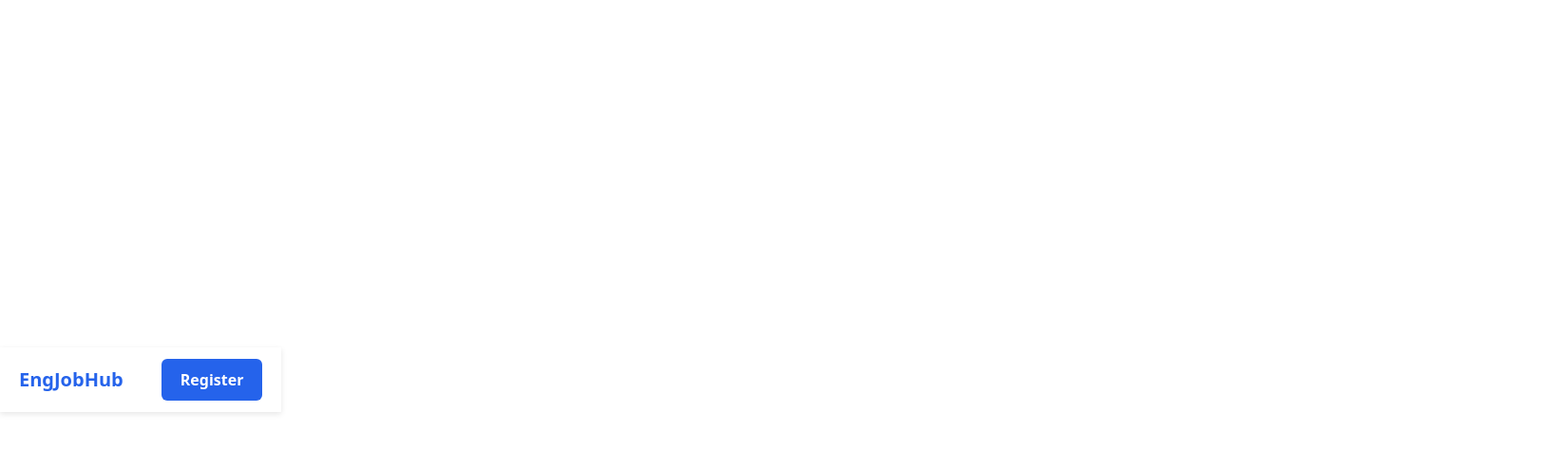
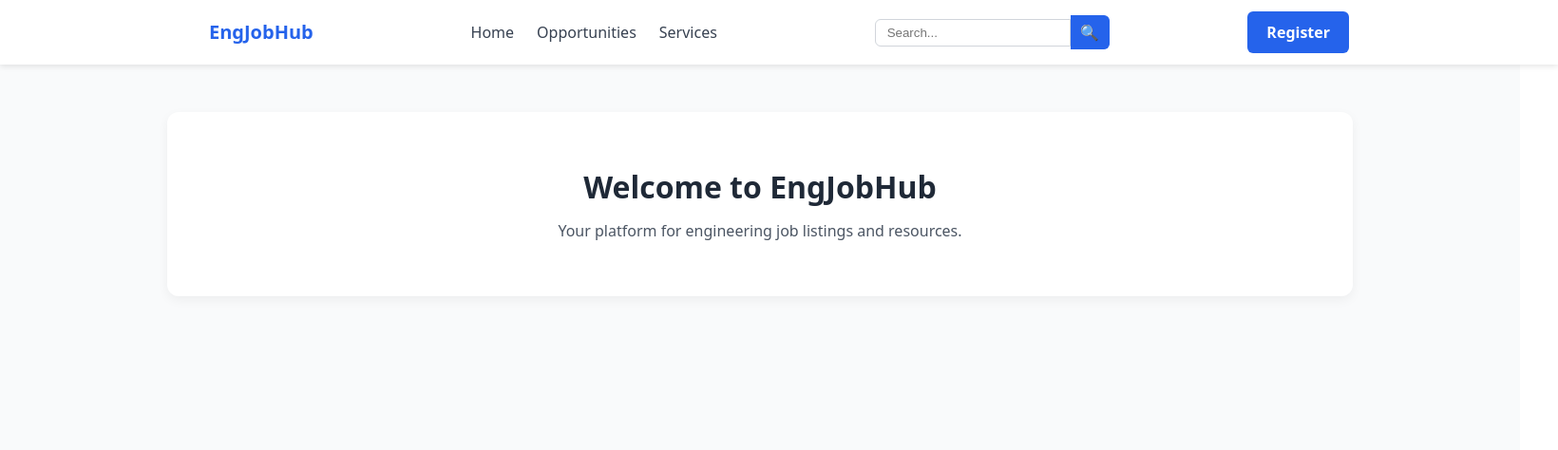
Before and after one commit to Pranava116/EngJobHub, a React app in the folder enggobhub/frontend/: page / in a window 1280 px wide. Shown: the top 474 px of the page at 95% size, 1640 px wide, since content can reach past the window. Built offline with nearby package versions, Linux system fonts and the light colour scheme; the HTML template or start-up script is replaced by a standard one.

Commit message:
save progress

```diff
--- a/enggobhub/frontend/src/Components/Navbar.css
+++ b/enggobhub/frontend/src/Components/Navbar.css
@@ -1,34 +1,86 @@
-/* Navbar wrapper */
 .navbar {
   width: 100%;
   background-color: #ffffff;
   box-shadow: 0 2px 6px rgba(0, 0, 0, 0.1);
   padding: 12px 20px;
-  position: sticky; /* stays at top when scrolling */
+  position: sticky;
   top: 0;
   z-index: 1000;
 }
 
-/* Flexbox for spacing */
 .navbar-container {
   max-width: 1200px;
   margin: 0 auto;
   display: flex;
-  justify-content: space-between; /* left logo, right button */
+  justify-content: space-between;
   align-items: center;
+  flex-wrap: wrap; /* allow wrapping on small screens */
 }
 
-/* Logo / Brand */
+/* Logo */
 .navbar-logo {
   font-size: 20px;
   font-weight: bold;
-  color: #2563eb; /* blue */
+  color: #2563eb;
+}
+
+/* Links */
+.navbar-links {
+  display: flex;
+  gap: 24px;
+  margin-left: 20px;
+}
+
+.nav-link {
+  text-decoration: none;
+  color: #374151;
+  font-weight: 500;
+  transition: color 0.3s ease;
+}
+
+.nav-link:hover {
+  color: #2563eb;
+}
+
+/* Search bar */
+.navbar-search {
+  display: flex;
+  align-items: center;
+  margin-left: 20px;
+}
+
+.search-input {
+  padding: 6px 12px;
+  border: 1px solid #d1d5db;
+  border-radius: 6px 0 0 6px;
+  outline: none;
+  width: 180px;
+  transition: border-color 0.3s ease;
+}
+
+.search-input:focus {
+  border-color: #2563eb;
+}
+
+.search-button {
+  padding: 6px 10px;
+  border: 1px solid #2563eb;
+  border-left: none;
+  border-radius: 0 6px 6px 0;
+  background-color: #2563eb;
+  color: #ffffff;
+  cursor: pointer;
+  transition: background-color 0.3s ease;
+}
+
+.search-button:hover {
+  background-color: #1e40af;
 }
 
 /* Register button */
 .register-button {
   padding: 10px 20px;
-  background-color: #2563eb; /* blue */
+  background-color: #2563eb;
   color: white;
   font-weight: 600;
   border-radius: 6px;
@@ -36,7 +88,38 @@
   transition: background-color 0.3s ease;
 }
 
-/* Hover effect */
-.register-button:hover {
-  background-color: #1e40af; /* darker blue */
+/* Responsive */
+@media (max-width: 768px) {
+  .navbar-container {
+    flex-direction: column;
+    align-items: flex-start;
+    gap: 12px;
+  }
+
+  .navbar-links {
+    flex-direction: column;
+    gap: 8px;
+    width: 100%;
+  }
+
+  .navbar-search {
+    width: 100%;
+    margin-left: 0;
+  }
+
+  .search-input {
+    width: 100%;
+  }
+
+  .search-button {
+    width: 100%;
+    border-radius: 6px;
+    margin-top: 6px;
+    border-left: 1px solid #2563eb;
+  }
+
+  .register-button {
+    width: 100%;
+    text-align: center;
+  }
 }
--- a/enggobhub/frontend/src/Components/Navbar.jsx
+++ b/enggobhub/frontend/src/Components/Navbar.jsx
@@ -5,8 +5,27 @@ function Navbar() {
   return (
     <nav className="navbar">
       <div className="navbar-container">
+        {/* Logo */}
         <div className="navbar-logo">EngJobHub</div>
 
+        {/* Links */}
+        <div className="navbar-links">
+          <Link to="/" className="nav-link">Home</Link>
+          <Link to="/opportunities" className="nav-link">Opportunities</Link>
+          <Link to="/services" className="nav-link">Services</Link>
+        </div>
+
+        {/* Search bar */}
+        <div className="navbar-search">
+          <input
+            type="text"
+            placeholder="Search..."
+            className="search-input"
+          />
+          <button className="search-button">🔍</button>
+        </div>
+
+        {/* Register */}
         <Link to="/auth" className="register-button">
           Register
         </Link>
--- a/enggobhub/frontend/src/Pages/Auth.css
+++ b/enggobhub/frontend/src/Pages/Auth.css
@@ -1,66 +1,86 @@
+
 .auth-container {
+
   display: flex;
   justify-content: center;
   align-items: center;
-  height: 100vh;
-  background-color: #f0f2f5;
+  min-height: 100vh;
+  background: linear-gradient(135deg, #2575fc, #6a11cb);
   font-family: "Segoe UI", Tahoma, Geneva, Verdana, sans-serif;
+  padding: 20px;
+  box-sizing: border-box;
+  width: 200vh;
 }
 
+
 .auth-box {
-  background: #fff;
-  padding: 40px 30px;
-  border-radius: 10px;
-  box-shadow: 0 6px 16px rgba(0, 0, 0, 0.15);
-  width: 350px;
+
+  background: rgba(255, 255, 255, 0.95);
+  padding: 50px 40px;
+  border-radius: 16px;
+  box-shadow: 0 12px 32px rgba(0, 0, 0, 0.2);
+  width: 100%;
+  max-width: 380px;
   text-align: center;
+  backdrop-filter: blur(10px);
+  transition: transform 0.3s ease;
 }
 
+.auth-box:hover {
+  transform: translateY(-4px);
+}
+
+
 .auth-title {
-  margin-bottom: 20px;
-  font-size: 22px;
-  font-weight: bold;
-  color: #333;
+  margin-bottom: 24px;
+  font-size: 24px;
+  font-weight: 700;
+  color: #222;
+  letter-spacing: 0.5px;
 }
+
 
 .role-toggle {
   display: flex;
-  margin-bottom: 25px;
+  margin-bottom: 30px;
   border: 1px solid #ddd;
-  border-radius: 8px;
+  border-radius: 10px;
   overflow: hidden;
 }
 
 .role-toggle button {
   flex: 1;
   padding: 12px;
-  background:black;
+  background: #f7f7f7;
   border: none;
   font-size: 15px;
   cursor: pointer;
-  transition: 0.3s;
+  transition: background 0.3s, color 0.3s;
+  font-weight: 500;
 }
 
 .role-toggle button:hover {
-  background: #eee;
+  background: #e9e9e9;
 }
 
 .role-toggle button.active {
   background: #2575fc;
   color: white;
-  font-weight: bold;
+  font-weight: 600;
+  box-shadow: inset 0 0 5px rgba(0, 0, 0, 0.1);
 }
 
-/* Inputs */
+
 .auth-form .form-group {
-  margin-bottom: 16px;
+  margin-bottom: 18px;
+  text-align: left;
 }
 
 .auth-form input {
   width: 100%;
-  padding: 12px;
+  padding: 14px 12px;
   border: 1px solid #ccc;
-  border-radius: 6px;
+  border-radius: 8px;
   font-size: 14px;
   outline: none;
   transition: border 0.3s, box-shadow 0.3s;
@@ -71,37 +91,39 @@
   box-shadow: 0 0 6px rgba(37, 117, 252, 0.4);
 }
 
-/* Button */
+
 .submit-btn {
   width: 100%;
-  padding: 12px;
-  background: #2575fc;
+  padding: 14px;
+  background: linear-gradient(135deg, #2575fc, #6a11cb);
   border: none;
-  border-radius: 6px;
+  border-radius: 8px;
   color: white;
   font-size: 15px;
-  font-weight: bold;
+  font-weight: 600;
   cursor: pointer;
-  transition: background 0.3s;
+  transition: transform 0.2s, background 0.3s;
 }
 
 .submit-btn:hover {
-  background: #1a5edb;
+  background: linear-gradient(135deg, #1a5edb, #5a0eb1);
+  transform: translateY(-2px);
 }
 
+
 .switch-auth {
-  margin-top: 18px;
+  margin-top: 20px;
   font-size: 14px;
   color: #555;
 }
 
 .switch-auth span {
   color: #2575fc;
-  font-weight: bold;
+  font-weight: 600;
   cursor: pointer;
   transition: color 0.3s;
 }
 
 .switch-auth span:hover {
-  color: #1a5edb;
+  color: #6a11cb;
 }
--- /dev/null
+++ b/enggobhub/frontend/src/Pages/HomePage.css
@@ -0,0 +1,52 @@
+/* HomePage general wrapper */
+.homepage {
+  min-height: 100vh; /* full screen height */
+  background: #f9fafb; /* light grey background */
+  display: flex;
+  flex-direction: column;
+  align-items: center;
+  width: 200vh;
+  justify-content: flex-start; /* start under navbar */
+  padding: 20px;
+  box-sizing: border-box;
+}
+
+/* Example section styling (optional for future content) */
+.homepage-section {
+  max-width: 1200px;
+  width: 100%;
+  background: #ffffff;
+  border-radius: 12px;
+  box-shadow: 0 4px 12px rgba(0, 0, 0, 0.05);
+  padding: 40px 24px;
+  margin-top: 30px;
+  text-align: center;
+}
+
+/* Headings inside sections */
+.homepage-section h1 {
+  font-size: 2rem;
+  color: #1f2937; /* dark gray */
+  margin-bottom: 12px;
+}
+
+.homepage-section p {
+  color: #4b5563; /* lighter gray text */
+  font-size: 1rem;
+  line-height: 1.6;
+}
+
+/* Responsive adjustments */
+@media (max-width: 768px) {
+  .homepage-section {
+    padding: 24px 16px;
+  }
+
+  .homepage-section h1 {
+    font-size: 1.5rem;
+  }
+
+  .homepage-section p {
+    font-size: 0.95rem;
+  }
+}
--- a/enggobhub/frontend/src/Pages/HomePage.jsx
+++ b/enggobhub/frontend/src/Pages/HomePage.jsx
@@ -1,9 +1,16 @@
 import Navbar from "../Components/Navbar";
+import "./HomePage.css";
 
 export default function HomePage() {
-    return(
-        <>
-            <Navbar />
-        </>
-    )
+  return (
+    <>
+      <Navbar />
+      <div className="homepage">
+        <div className="homepage-section">
+          <h1>Welcome to EngJobHub</h1>
+          <p>Your platform for engineering job listings and resources.</p>
+        </div>
+      </div>
+    </>
+  );
 }
```
